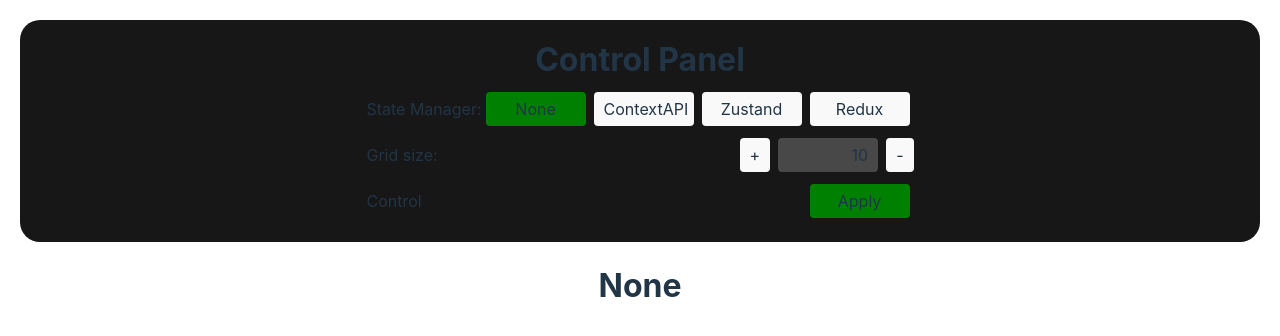
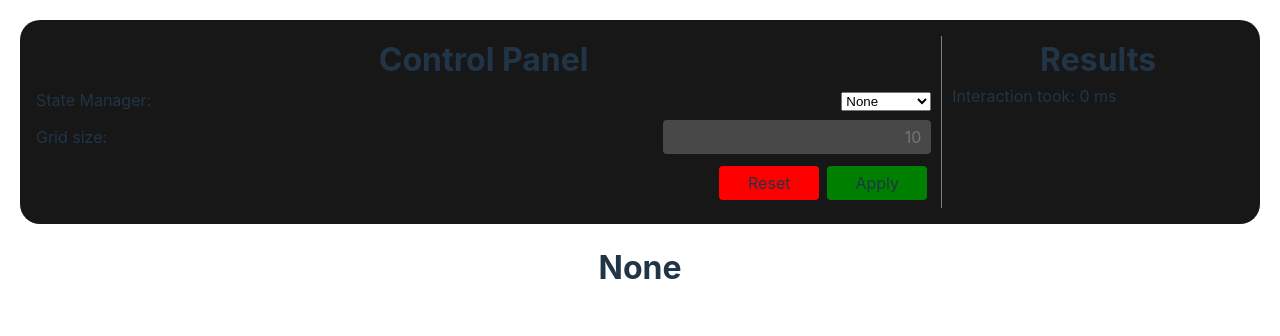
Before and after one commit to HappyButter/react-state-management-comparison-v2, a React (Vite) app: page / in a window 1280 px wide. Shown: the top 336 px of the page. Built offline with nearby package versions, Linux system fonts and the light colour scheme.

Commit message:
Implement first measurement & layout redesigned

```diff
--- a/src/App.tsx
+++ b/src/App.tsx
@@ -1,4 +1,4 @@
-import { lazy, Suspense } from 'react';
+import { lazy, Suspense, useEffect } from 'react';
 import { useAppControl } from './state/AppControlContext';
 import { AvailableStateManagerType } from './types/global';
 import ControlPanel from './components/ControlPanel';
@@ -22,7 +22,15 @@
 
 
 function App() {
-  const { selectedStateManager, gridSize } = useAppControl();
+  const { appConfig } = useAppControl();
+
+  useEffect(() => {
+    console.log('App mounted');
+  }, []);
+
+  useEffect(() => {
+    console.log('App updated appConfig');
+  }, [appConfig]);
 
   return (
     <div style={{
@@ -35,7 +43,7 @@
       <ControlPanel />
 
       <Suspense fallback={<div>Loading...</div>}>
-        {renderSelectedExample(selectedStateManager, gridSize)}
+        {renderSelectedExample(appConfig.selectedStateManager, appConfig.gridSize)}
       </Suspense>
     </div>
   );
--- a/src/components/ControlPanel/ControlPanel.tsx
+++ b/src/components/ControlPanel/ControlPanel.tsx
@@ -1,9 +1,11 @@
+import { useRef, useState } from 'react';
 import afterFrame from 'afterframe';
-import { availableStateManagers } from 'types/global';
+import { AppConfig, availableStateManagers } from 'types/global';
 import { useAppControl } from '../../state/AppControlContext';
 import ControlElement from './ControlElement';
 
 import './styles.css';
+import { initAppConfig } from '../../state/initState.ts';
 
 const measureInteraction = () => {
   // performance.now() returns the number of ms
@@ -11,66 +13,126 @@
   const startTimestamp = performance.now();
 
   return {
-    end() {
+    end(): number {
       const endTimestamp = performance.now();
       console.log('Afterframe the interaction took', endTimestamp - startTimestamp, 'ms');
-    },
+
+      return endTimestamp - startTimestamp;
+    }
   };
+};
+
+function parseIntOrReturnValue(x: string): number | string {
+  const parsed = Number.parseInt(x);
+  if (Number.isNaN(parsed)) {
+    return x;
+  }
+  return parsed;
 }
 
+const ControlPanel = () => {
+  const { setAppConfig } = useAppControl();
 
-const ControlPanel = () => {
-  const { selectedStateManager, setSelectedStateManager, gridSize, setGridSize } = useAppControl();
-  return (
-    <menu id='control-panel-wrapper'>
+  const [measurementResult, setMeasurementResult] = useState<number>(0);
+  const formRef = useRef<HTMLFormElement>(null);
 
-      <h1>Control Panel</h1>
+  const measureInteractionAndSetResult = (cb: () => void) => {
 
-      <div id='control-panel-content'>
-        <ControlElement title='State Manager:'>
-          {availableStateManagers.map((stateManager) => (
-            <button
-              key={stateManager}
-              onClick={() => {
     const interaction = measureInteraction();
 
-                setSelectedStateManager(stateManager);
+    cb();
 
     afterFrame(() => {
-                  interaction.end();
+      setMeasurementResult(interaction.end());
     });
+  };
+
+  return (
+    <menu id="control-panel-wrapper">
+
+      <div style={{ flexBasis: '75%', paddingRight: '10px', height: '100%' }}>
+        <h1 style={{ textAlign: 'center' }}>Control Panel</h1>
+
+        <form
+          id="control-panel-content"
+          ref={formRef}
+          onSubmit={(e) => {
+            e.preventDefault();
+
+            if (formRef && formRef.current) {
+              const entries = new FormData(formRef.current).entries();
+              const formDataParsed = (Object.fromEntries(entries) as never) as AppConfig;
+
+              const result: AppConfig = { ...initAppConfig };
+              for (const entry of Object.entries(formDataParsed)) {
+                const [key, value] = entry as [string, string];
+                // @ts-ignore
+                result[key as keyof AppConfig] = parseIntOrReturnValue(value);
+              }
+
+              setAppConfig(result);
+            }
+            measureInteractionAndSetResult(() => {
+              console.log('submitting form');
+            });
+          }}>
+          <ControlElement title="State Manager:">
+            <select name="selectedStateManager">
+              {availableStateManagers.map((stateManager) => (
+                <option value={stateManager} key={stateManager}>
+                  {stateManager}
+                </option>
+              ))}
+            </select>
+          </ControlElement>
+          <ControlElement title="Grid size:">
+            <input id="gridSize"
+                   name="gridSize"
+                   placeholder={initAppConfig.gridSize.toString()}
+                   style={{ textAlign: 'right' }}
+                   type="number" />
+          </ControlElement>
+
+          <ControlElement>
+            <input type="reset"
+                   value="Reset"
+                   onClick={() => {
+                     setAppConfig(initAppConfig);
+
                    }}
                    style={{
                      margin: '4px',
                      width: 100,
-                ...(selectedStateManager === stateManager ? { backgroundColor: 'green' } : {})
-              }}
-            >
-              {stateManager}
-            </button>
-          ))}
-        </ControlElement>
-        <ControlElement title='Grid size:'>
-          <button onClick={() => setGridSize(p => p + 1)}>+</button>
-          <input id='control-panel-input'
-                 type='number'
-                 value={gridSize}
-                 onChange={(e) => setGridSize(Number(e.target.value))} />
-          <button onClick={() => setGridSize(p => p - 1 > 0 ? p - 1 : p)}>-</button>
-        </ControlElement>
-
-        <ControlElement title={"Control"}>
-          <button onClick={() => setGridSize(p => p - 1 > 0 ? p - 1 : p)}
+                     backgroundColor: 'red'
+                   }} />
+            <input type="submit"
+                   value="Apply"
                    style={{
                      margin: '4px',
                      width: 100,
                      backgroundColor: 'green'
-                  }}>
-            Apply
-          </button>
+                   }} />
           </ControlElement>
+        </form>
       </div>
 
+      <div style={{ width: '1px', backgroundColor: 'grey', height: '100%', display: 'flex' }} />
+
+      <div style={{
+        flexBasis: '25%',
+        paddingLeft: '10px',
+        display: 'flex',
+        flexDirection: 'column',
+        height: '100%',
+        maxWidth: '100%'
+      }}>
+        <h1 style={{ textAlign: 'center' }}>Results</h1>
+
+        <div>
+          <p>Interaction took: {Math.round(measurementResult * 1000) / 1000} ms</p>
+        </div>
+
+      </div>
     </menu>
   );
 };
--- a/src/components/ControlPanel/styles.css
+++ b/src/components/ControlPanel/styles.css
@@ -2,7 +2,7 @@
   width: calc(100vw - 40px);
   display: flex;
   align-items: center;
-  flex-direction: column;
+  flex-direction: row;
   padding: 16px;
   background-color: #171717;
   border-radius: 20px;
--- a/src/state/AppControlContext.tsx
+++ b/src/state/AppControlContext.tsx
@@ -1,27 +1,22 @@
 import { createContext, useContext, useState, ReactNode, Dispatch, SetStateAction } from 'react';
-import { AvailableStateManagerType } from 'types/global';
+import { AppConfig } from 'types/global';
+import { initAppConfig } from './initState.ts';
 
 export interface AppControlContextValue {
-  selectedStateManager: AvailableStateManagerType;
-  setSelectedStateManager: (stateManager: AvailableStateManagerType) => void;
-  gridSize: number;
-  setGridSize: Dispatch<SetStateAction<number>>;
+  appConfig: AppConfig;
+  setAppConfig: Dispatch<SetStateAction<AppConfig>>;
 }
 
 export const AppControlContext = createContext<AppControlContextValue>({
-  selectedStateManager: 'None',
-  setSelectedStateManager: () => {
-  },
-  gridSize: 10,
-  setGridSize: () => {
+  appConfig: { ...initAppConfig },
+  setAppConfig: () => {
   }
 });
 
 export const AppControlProvider = ({ children }: { children: ReactNode }) => {
-  const [selectedStateManager, setSelectedStateManager] = useState<AvailableStateManagerType>('None');
-  const [gridSize, setGridSize] = useState<number>(10);
+  const [appConfig, setAppConfig] = useState<AppConfig>({ ...initAppConfig });
 
-  const appControlContextValue = { selectedStateManager, setSelectedStateManager, gridSize, setGridSize };
+  const appControlContextValue = { appConfig, setAppConfig };
 
   return (
     <AppControlContext.Provider value={appControlContextValue}>
--- /dev/null
+++ b/src/state/initState.ts
@@ -0,0 +1,6 @@
+import { AppConfig } from '../types/global.ts';
+
+export const initAppConfig: AppConfig = {
+  selectedStateManager: 'None',
+  gridSize: 10
+};
--- a/src/types/global.ts
+++ b/src/types/global.ts
@@ -1,3 +1,8 @@
 export const availableStateManagers = ['None', 'ContextAPI', 'Zustand', 'Redux'] as const;
 
 export type AvailableStateManagerType = typeof availableStateManagers[number];
+
+export type AppConfig = {
+  selectedStateManager: AvailableStateManagerType;
+  gridSize: number;
+};
```
Also changed, not shown: src/components/ControlPanel/Form.tsx (added, +8 -0 lines). Lines whose indentation alone changed are shown as unchanged.
